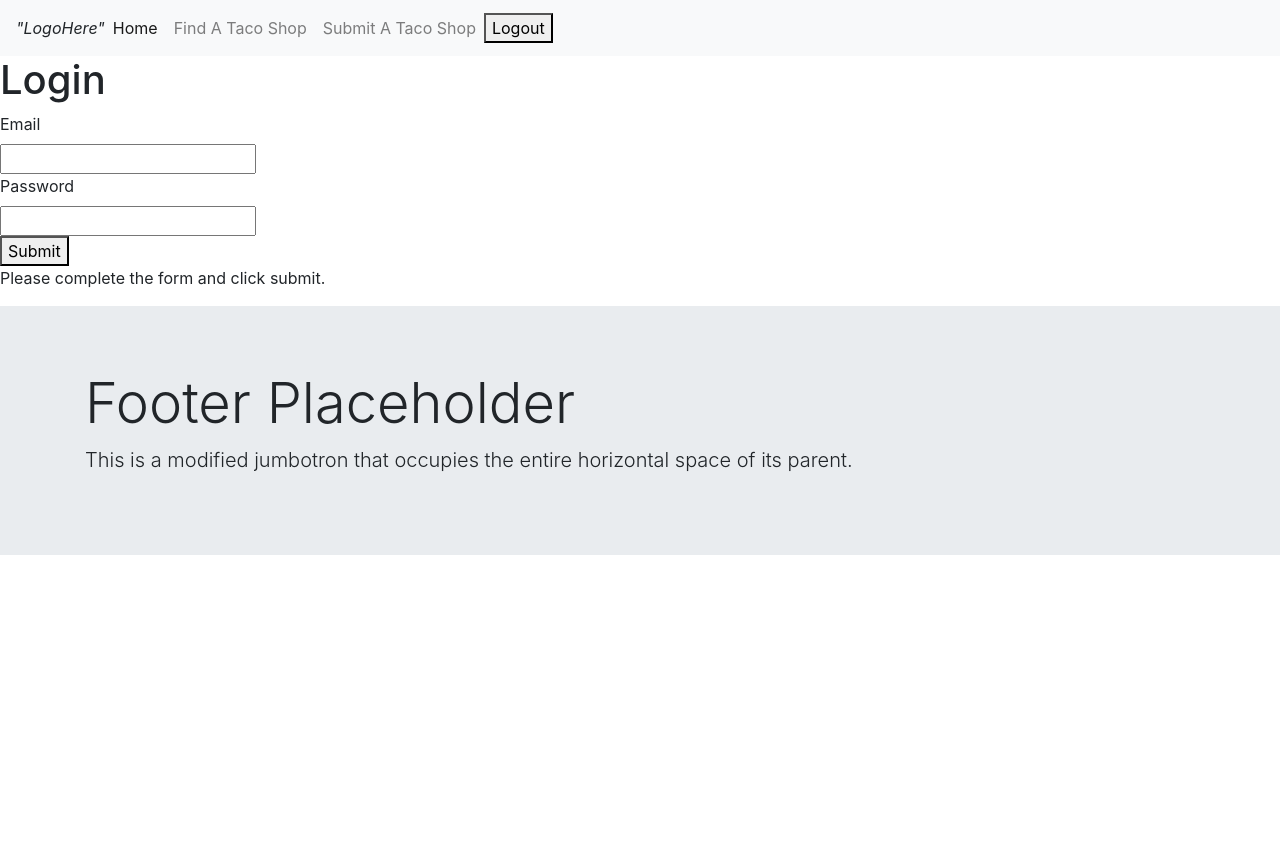
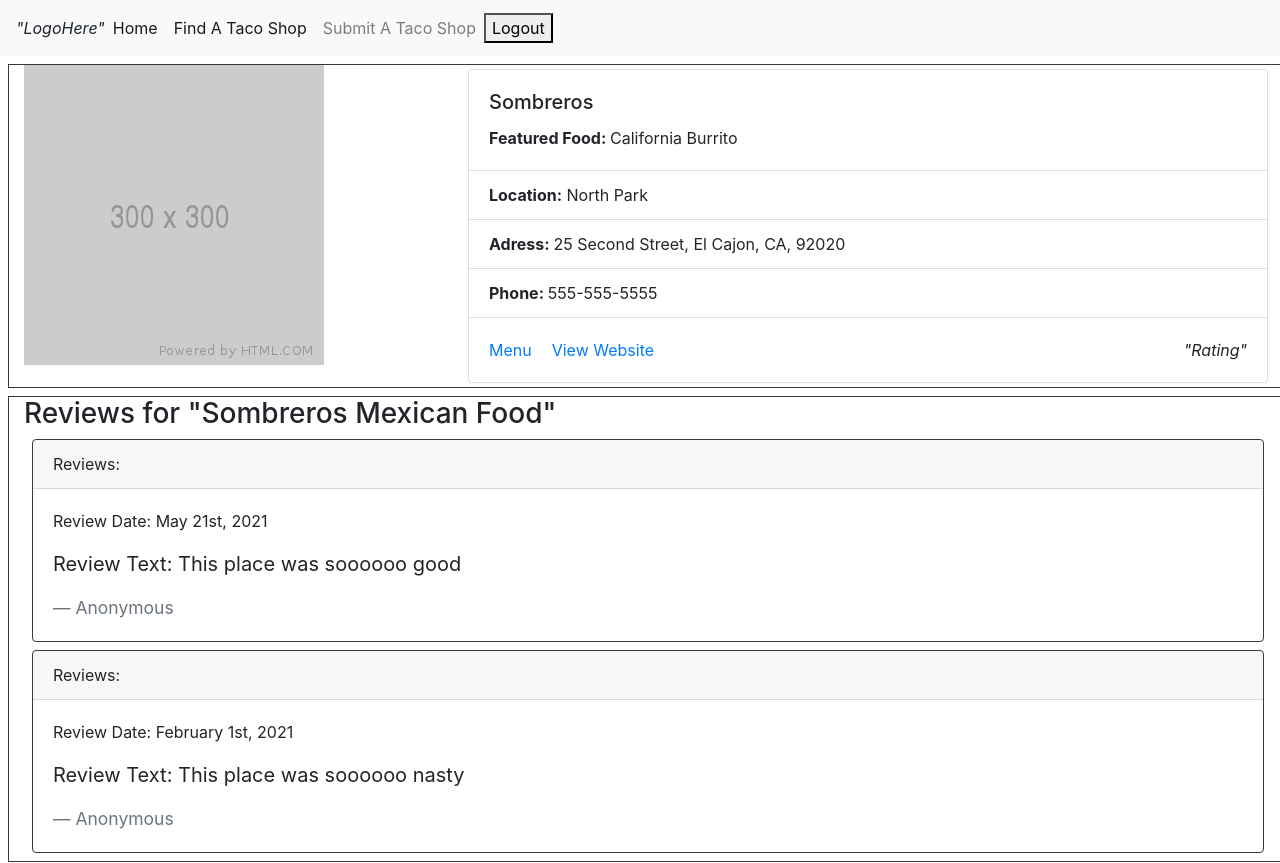
Before and after one commit to tvnames/BestMexSD, a React (Create React App) app in the folder client/: page /shop in a window 1280 px wide. Before the commit this address led to /login. Shown: the top 863 px of the page. Before the commit the page ends 800 px from the top, so only its background shows below. Built offline with nearby package versions, Linux system fonts and the light colour scheme; no server answers.

Commit message:
view single shop page skeleton completed

```diff
--- a/client/src/App.js
+++ b/client/src/App.js
@@ -24,6 +24,9 @@ function App() {
           <Route path="/login">
             <LoginPage />
           </Route>
+          <Route path="/shop">
+            <ShopPage />
+          </Route>
           <PrivateRoute path="/shop">
             <ShopPage />
           </PrivateRoute>
--- /dev/null
+++ b/client/src/components/Card/ReviewCard.js
@@ -0,0 +1,24 @@
+import React from "react";
+// import style from "./style.css";
+
+function ReviewCard({ shopName, reviewDate, reviewText, }) {
+    return (
+        <div className="card m-2 border border-dark">
+            <div className="card-header">
+                Reviews:
+            </div>
+            <div className="card-body">
+                <p>Review Date: {reviewDate}</p>
+                <blockquote className="blockquote mb-0">
+                    <p>Review Text: {reviewText}</p>
+                    <footer className="blockquote-footer">Anonymous</footer>
+                </blockquote>
+            </div>
+        </div>
+
+
+
+
+    );
+}
+export default ReviewCard;
--- a/client/src/components/Card/ShopCard.js
+++ b/client/src/components/Card/ShopCard.js
@@ -1,14 +1,13 @@
 import React from "react";
 // import style from "./style.css";
 
-function ShopCard({ shopName, src, description, location, phone, address, featuredFood, otherInfo }) {
+function ShopCard({ shopName, src, description, location, phone, address, featuredFood, reviewText, reviewDate }) {
     return (
         <div className="card m-2" style={{ width: '15rem' }}>
             <img className="card-img-top" src={src} alt={src} />
             <div className="card-body">
                 <h5 className="card-title">{shopName}</h5>
                 <p className="card-text">{location}</p>
-                {/* <a href="#" className="btn btn-primary">View Site</a> */}
             </div>
         </div>
 
--- a/client/src/components/Navbar/Navbar.js
+++ b/client/src/components/Navbar/Navbar.js
@@ -21,7 +21,7 @@ function Navbar() {
               <NavLink className="nav-link" to="/">Home</NavLink>
             </li>
             <li className="nav-item">
-              <NavLink className="nav-link" to="/findashop">Find A Taco Shop</NavLink>
+              <NavLink className="nav-link" to="/shop">Find A Taco Shop</NavLink>
             </li>
             <li className="nav-item">
               <NavLink className="nav-link" to="/submit">Submit A Taco Shop</NavLink>
--- a/client/src/components/PrivateRoute.js
+++ b/client/src/components/PrivateRoute.js
@@ -7,7 +7,7 @@ function PrivateRoute({ children, ...rest }) {
   const auth = useAuth();
   const render = ({ location }) => {
     if (auth.isLoggedIn()) return children;
-    return <Redirect to={{ pathname: "/login", state: { from: location } }} />;
+    // return <Redirect to={{ pathname: "/login", state: { from: location } }} />;
   };
   return <Route {...rest} render={render} />;
 }
--- a/client/src/pages/HomePage/index.js
+++ b/client/src/pages/HomePage/index.js
@@ -7,7 +7,6 @@ import ShopCard from "../../components/Card/ShopCard";
 import Image from "../../components/ImageContainer/image";
 import pic from "./placeholder150x150.jpg";
 import pic300 from "./300.png";
-// import "./style.css";
 
 
 
@@ -49,7 +48,7 @@ function HomePage() {
             />
           </div>
         </section>
-        <section className="container-fluid border border-dark">
+        <section className="container-fluid border border-dark m-2">
           Section to Map over However Many Shops:
           <div className="row d-flex justify-content-around">
             <ShopCard
--- a/client/src/pages/LoginPage/index.js
+++ b/client/src/pages/LoginPage/index.js
@@ -1,5 +1,5 @@
 import { useState } from "react";
-import { useHistory, useLocation } from "react-router";
+import { useHistory, useLocation, Redirect } from "react-router";
 import { useAuth } from "../../util/auth";
 
 function LoginPage() {
@@ -8,6 +8,7 @@ function LoginPage() {
   const location = useLocation();
   const [email, setEmail] = useState("");
   const [password, setPassword] = useState("");
+  const [username, setUsername] = useState("");
 
   // Use from to redirect user back to page which preceded the login page or
   // home page. See https://reactrouter.com/web/example/auth-workflow.
@@ -29,10 +30,10 @@ function LoginPage() {
     : auth.error || "Please complete the form and click submit.";
 
   return (
-    <>
-      <h1>Login</h1>
+    <div className="container-fluid">
+      <h1>Login Below for Access</h1>
       <form onSubmit={handleSubmit}>
-        <label htmlFor="email">Email</label>
+        <label htmlFor="email">Email:</label>
         <br />
         <input
           id="email"
@@ -57,7 +58,7 @@ function LoginPage() {
         </button>
       </form>
       <p>{message}</p>
-    </>
+    </div>
   );
 }
 
--- a/client/src/pages/Shop/index.js
+++ b/client/src/pages/Shop/index.js
@@ -1,10 +1,53 @@
+import React from "react";
 import { useAuth } from "../../util/auth";
+import Image from "../../components/ImageContainer/image";
+import FeaturedCard from "../../components/Card/FeaturedCard";
+import ReviewCard from "../../components/Card/ReviewCard";
+import pic from "./300.png";
+
+
+
 
 // PrivatePage is an example include to demonstrate a route protected from
 // unauthenticated users. See the routing in App.js.
-function PrivatePage() {
-  const auth = useAuth();
-  return <h1>Hello, {auth.user.username}!</h1>;
+function ShopPage() {
+  // const auth = useAuth();
+  // <h1>Hello, {auth.user.username}!</h1>;
+  return (
+    <>
+      <div className="container-fluid border border-dark m-2">
+        <div className="row">
+          <div className="col">
+            <Image src={pic} />
+          </div>
+          <div className="col">
+            {/* shopName, src, description, location, phone, address, featuredFood, otherInfo */}
+            <FeaturedCard
+              shopName="Sombreros"
+              description="A great food place"
+              location="North Park"
+              phone="555-555-5555"
+              address="25 Second Street, El Cajon, CA, 92020"
+              featuredFood="California Burrito"
+
+            />
+          </div>
+        </div>
+
+      </div>
+      <div className="container-fluid border border-dark m-2">
+        <h3>Reviews for "Sombreros Mexican Food"</h3>
+        <ReviewCard
+          reviewDate="May 21st, 2021"
+          reviewText="This place was soooooo good"
+        />
+        <ReviewCard
+          reviewDate="February 1st, 2021"
+          reviewText="This place was soooooo nasty"
+        />
+      </div>
+    </>
+  )
 }
 
-export default PrivatePage;
+export default ShopPage;
--- a/client/src/pages/SignupPage/index.js
+++ b/client/src/pages/SignupPage/index.js
@@ -29,7 +29,7 @@ function SignupPage() {
     : auth.error || "Please complete the form and click submit.";
 
   return (
-    <>
+    <div className="container-fluid">
       {/* redirect to home page if user is logged in */}
       {auth.isLoggedIn() && <Redirect to="/" />}
       <h1>Sign Up</h1>
@@ -69,7 +69,7 @@ function SignupPage() {
         </button>
       </form>
       <p>{message}</p>
-    </>
+    </div>
   );
 }
 
```
Also changed, not shown: client/src/pages/Shop/300.png (added).
